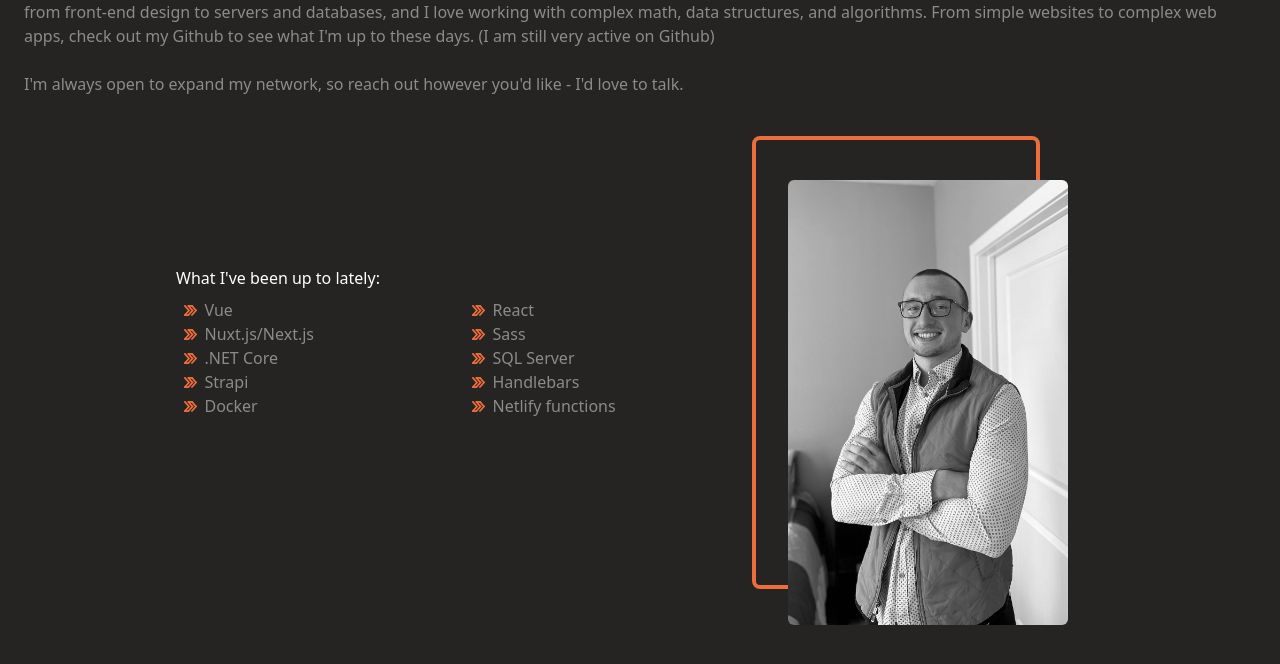
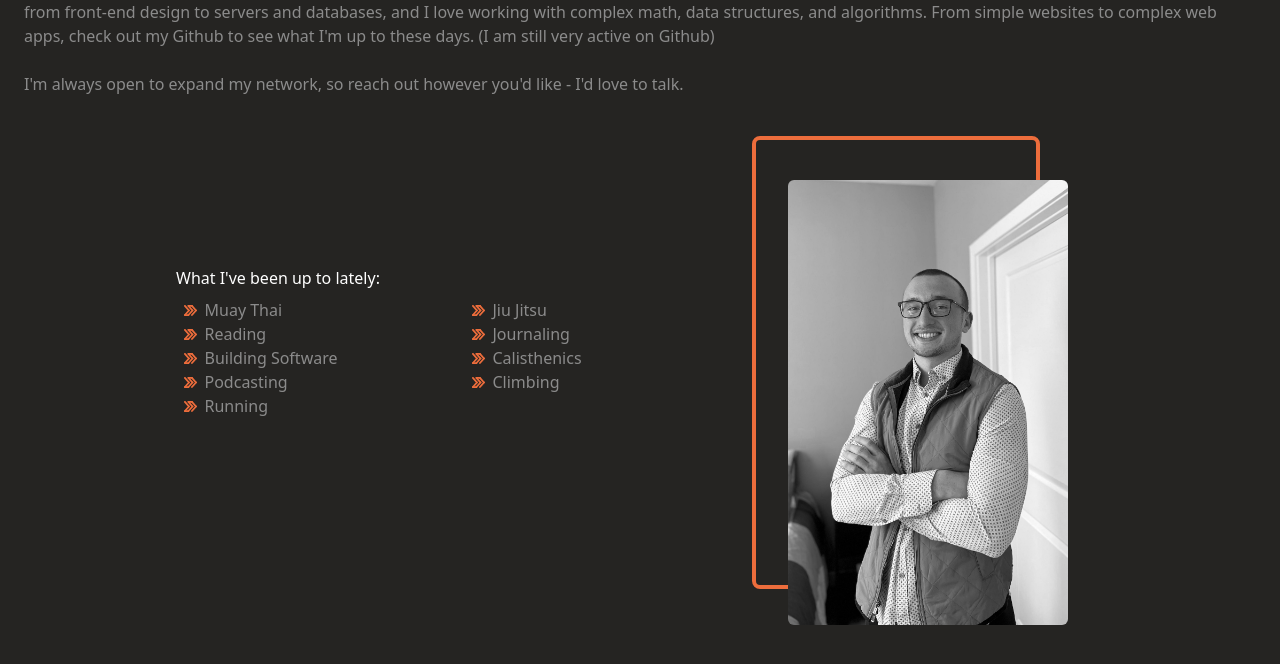
Before and after one commit to mattsaxe17/matthewsaxe.com-v3, a Next.js app: page / in a window 1280 px wide. Shown: the part 996-1660 px from the top of the page. Built offline with nearby package versions, Linux system fonts and the light colour scheme.

Commit message:
Update what I've been up to

```diff
--- a/src/app/page.tsx
+++ b/src/app/page.tsx
@@ -3,7 +3,7 @@ import Hero from '@/components/Hero';
 import SectionHeader from '@/components/SectionHeader';
 import Watermark from '@/components/Watermark';
 
-const whatIveBeenUpTo = ['Vue', 'React', 'Nuxt.js/Next.js', 'Sass', '.NET Core', 'SQL Server', 'Strapi', 'Handlebars', 'Docker', 'Netlify functions'];
+const whatIveBeenUpTo = ['Muay Thai', 'Jiu Jitsu', 'Reading', 'Journaling', 'Building Software', 'Calisthenics', 'Podcasting', 'Climbing', 'Running'];
 
 export default function Home() {
     return (
```
